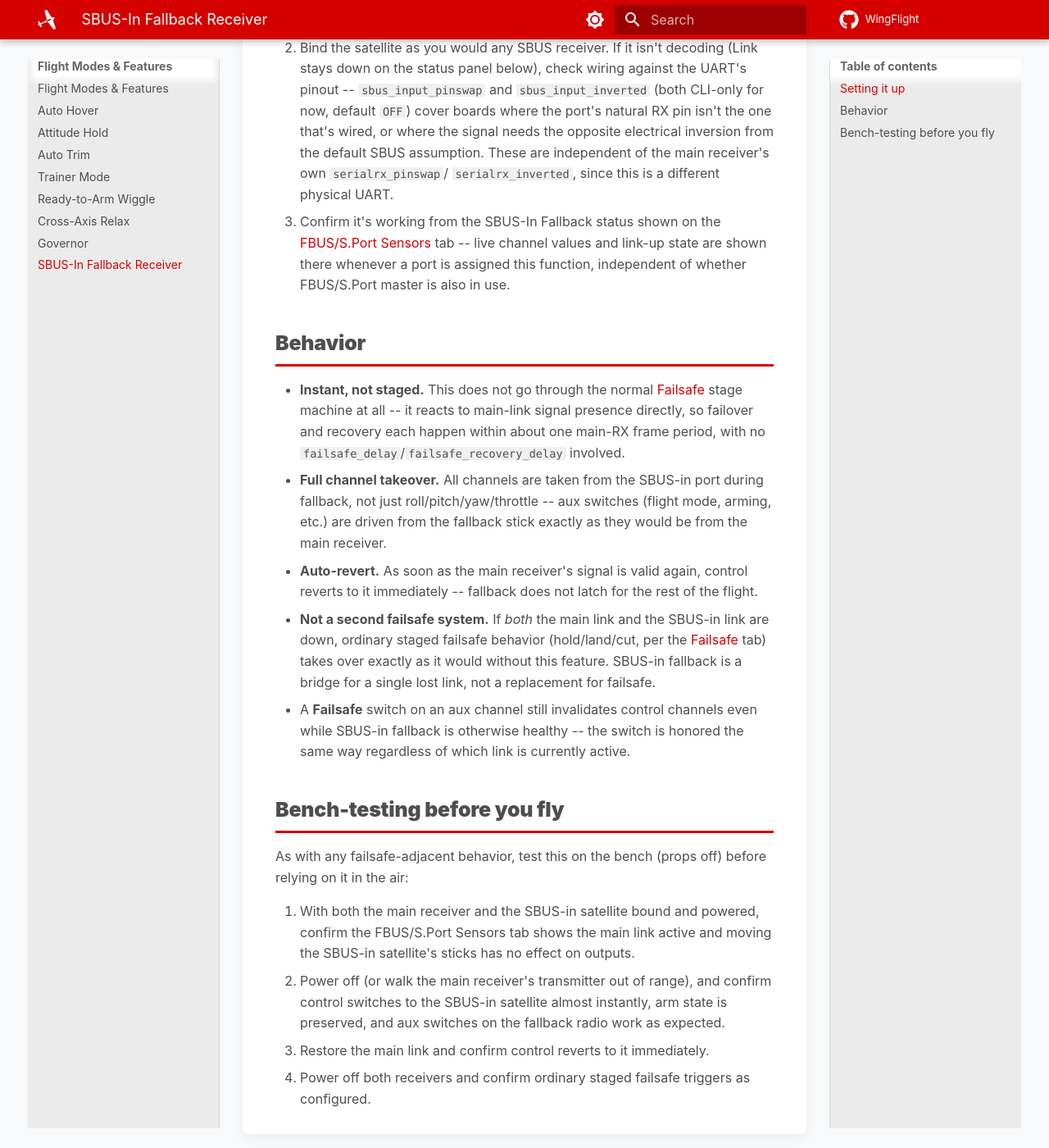
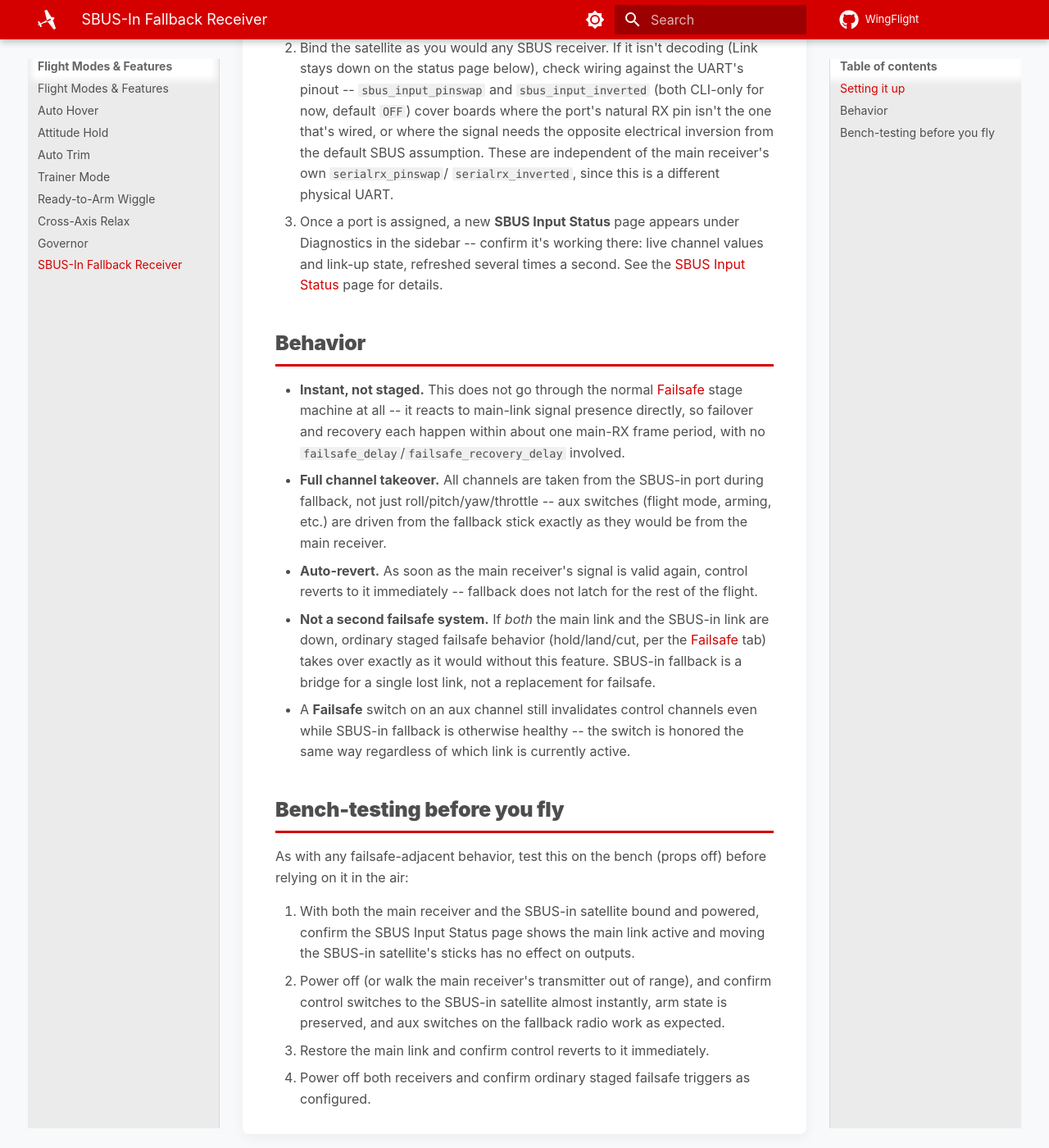
Before and after one commit to WingFlight/wingflight-docs, an MkDocs documentation site: the page built from docs/flight-modes/sbus-input-fallback.md, in a window 1280 px wide and 1400 px high, scrolled down 633 px. Shown: the whole window at 82% size. Built offline with MkDocs 1.6.1 and Material for MkDocs 9.7.7, drawn with Linux system fonts in a browser that asks for light colours; some of the changed text lies outside the part shown.

Commit message:
Move SBUS Input Status docs to its own tab page
Follows the configurator-side move of this diagnostic view off the
FBUS/S.Port Sensors tab onto its own "SBUS Input Status" page under
Diagnostics (only shown once a port has the function assigned). Also
updates the port-function label reference to match its rename to
"SBUS Input (Satellite Rx)".

Co-Authored-By: Claude Sonnet 5 <noreply@anthropic.com>

```diff
--- a/docs/flight-modes/sbus-input-fallback.md
+++ b/docs/flight-modes/sbus-input-fallback.md
@@ -15,21 +15,21 @@ different protocol entirely) without needing a full second RF system.
 ## Setting it up
 
 1. Wire an SBUS-capable satellite receiver to a spare UART, then assign
-   that port the **SBUS-In Fallback** function from the port function
-   dropdown on the Configuration tab's serial ports list.
+   that port the **SBUS Input (Satellite Rx)** function from the port
+   function dropdown on the Configuration tab's serial ports list.
 2. Bind the satellite as you would any SBUS receiver. If it isn't decoding
-   (Link stays down on the status panel below), check wiring against the
+   (Link stays down on the status page below), check wiring against the
    UART's pinout -- `sbus_input_pinswap` and `sbus_input_inverted` (both
    CLI-only for now, default `OFF`) cover boards where the port's natural
    RX pin isn't the one that's wired, or where the signal needs the
    opposite electrical inversion from the default SBUS assumption. These
    are independent of the main receiver's own `serialrx_pinswap`/
    `serialrx_inverted`, since this is a different physical UART.
-3. Confirm it's working from the SBUS-In Fallback status shown on the
-   [FBUS/S.Port Sensors](../configurator/tabs/fbus-sensors.md) tab --
-   live channel values and link-up state are shown there whenever a port
-   is assigned this function, independent of whether FBUS/S.Port master
-   is also in use.
+3. Once a port is assigned, a new **SBUS Input Status** page appears
+   under Diagnostics in the sidebar -- confirm it's working there: live
+   channel values and link-up state, refreshed several times a second.
+   See the [SBUS Input Status](../configurator/tabs/sbus-input-status.md)
+   page for details.
 
 ## Behavior
 
@@ -60,7 +60,7 @@ As with any failsafe-adjacent behavior, test this on the bench (props off)
 before relying on it in the air:
 
 1. With both the main receiver and the SBUS-in satellite bound and
-   powered, confirm the FBUS/S.Port Sensors tab shows the main link
+   powered, confirm the SBUS Input Status page shows the main link
    active and moving the SBUS-in satellite's sticks has no effect on
    outputs.
 2. Power off (or walk the main receiver's transmitter out of range),
--- a/mkdocs.yml
+++ b/mkdocs.yml
@@ -93,6 +93,7 @@ nav:
       - Sensors: configurator/tabs/sensors.md
       - ESC Programming: configurator/tabs/esc-programming.md
       - FBUS/S.Port Sensors: configurator/tabs/fbus-sensors.md
+      - SBUS Input Status: configurator/tabs/sbus-input-status.md
       - Blackbox: configurator/tabs/blackbox.md
       - CLI: configurator/tabs/cli.md
   - Flight Modes & Features:
```
Also changed, not shown: docs/configurator/tabs/fbus-sensors.md (+0 -17 lines), docs/configurator/tabs/sbus-input-status.md (added, +18 -0 lines).
